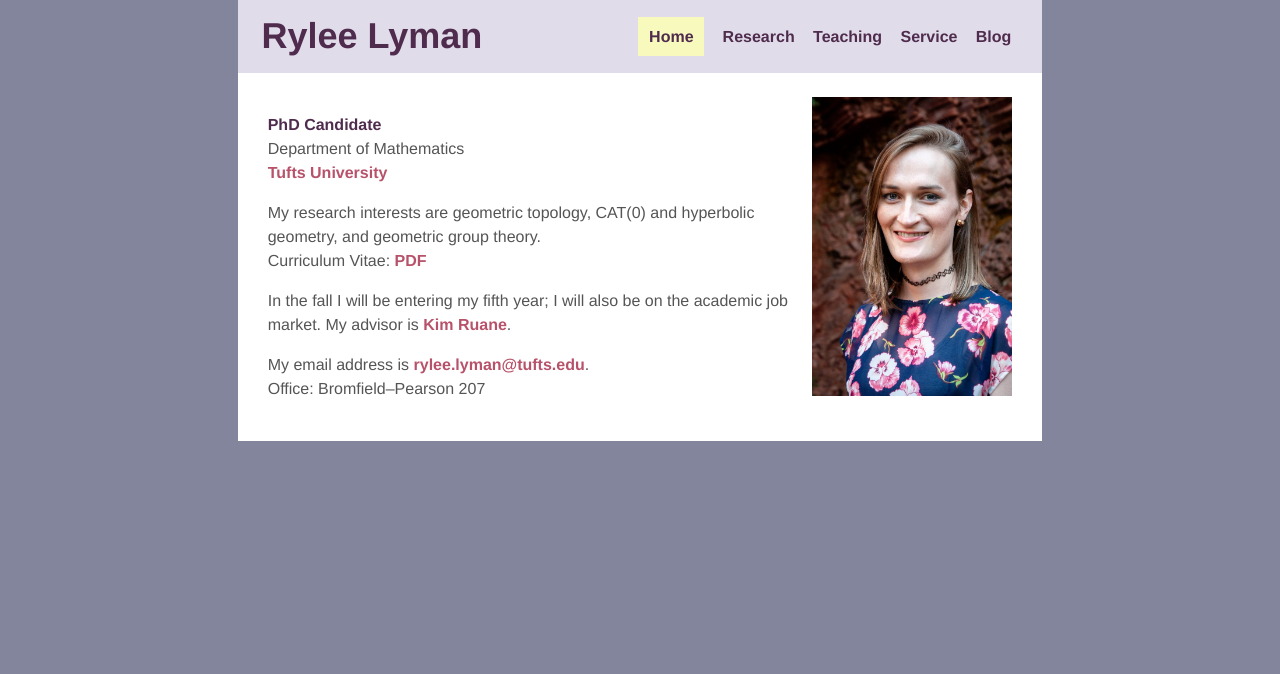
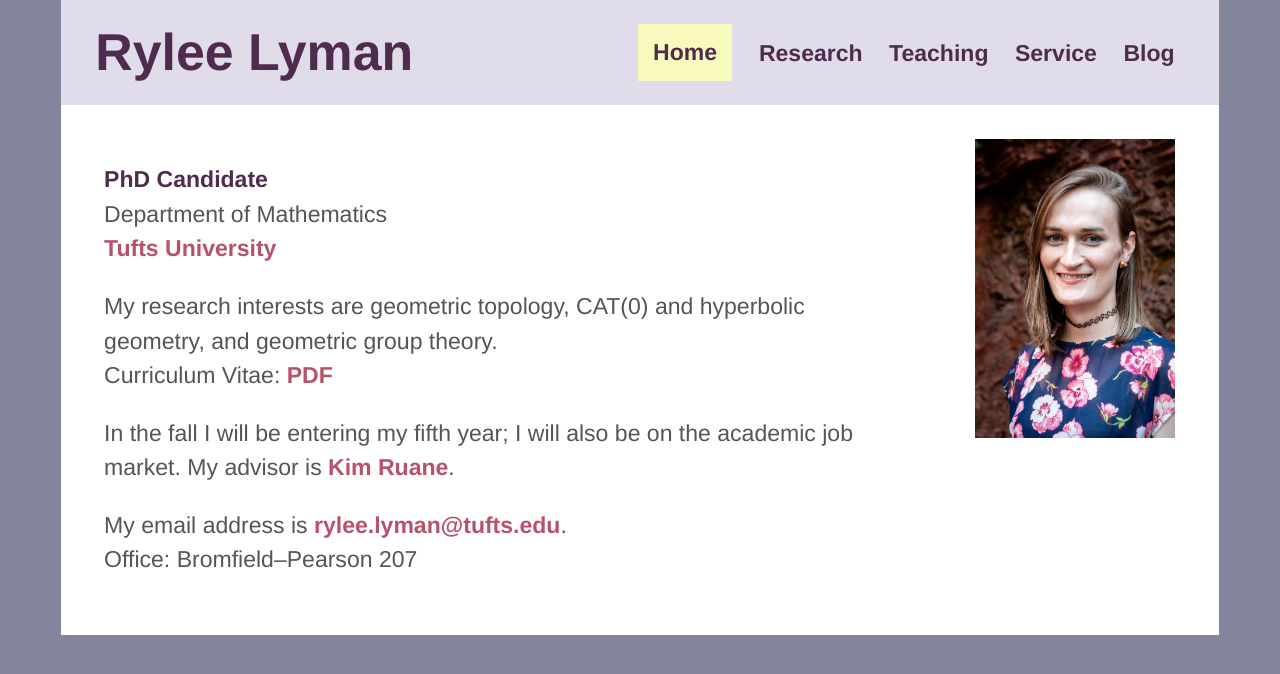
Before and after one commit to ryleelyman/Site, a Jekyll site: the page built from index.md, in a window 1280 px wide. Shown: the top 674 px of the page. Built offline with Jekyll 4.4.1, drawn with Linux system fonts in a browser that asks for light colours.

Commit message:
set main font size

```diff
--- a/_sass/main.scss
+++ b/_sass/main.scss
@@ -7,9 +7,10 @@
   --darkfg: #4F2C4D;
   --sans: "Helvetica Neue", "Helvetica", "Arial", sans-serif;
   color: #555;
+  font-size: calc(14px + (26 - 14) * ((100vw - 300px) /
+  	(1600 - 300)));
   line-height: 1.5em;
   font-family: "Georgia", serif;
-  font-size:16px;
 }
 
 * {
```
